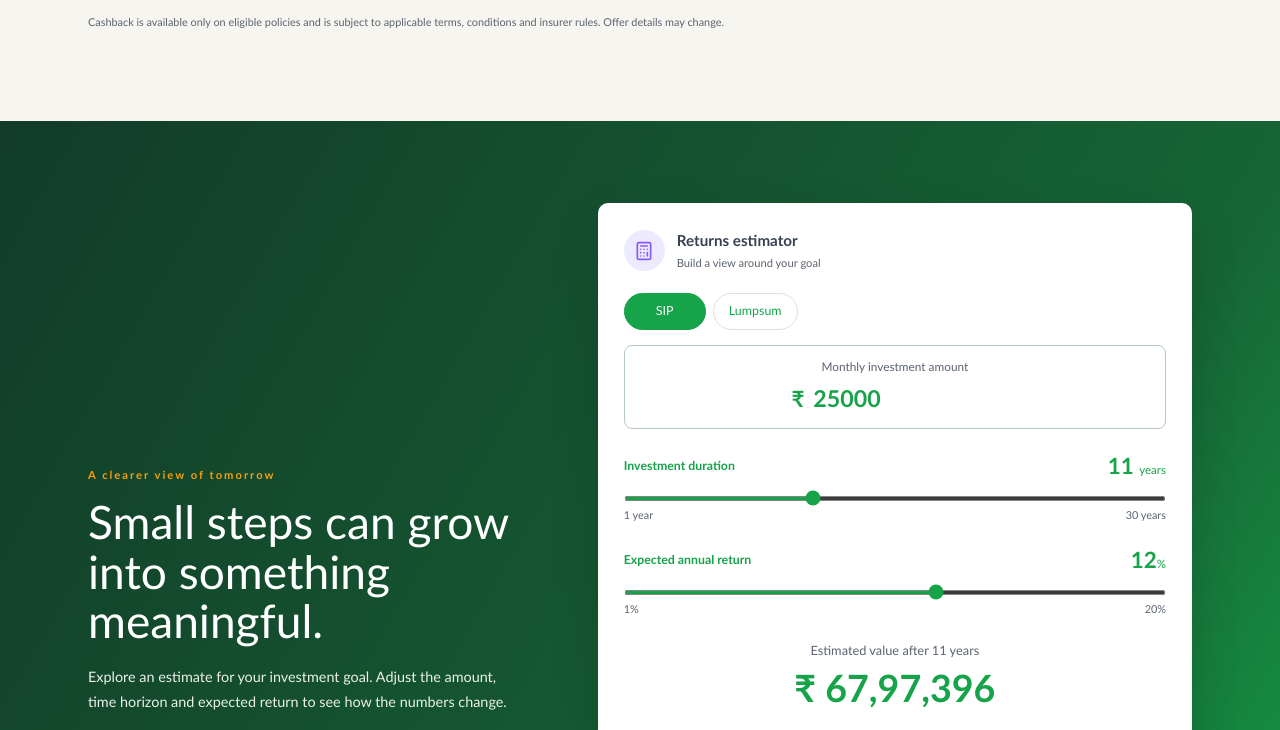
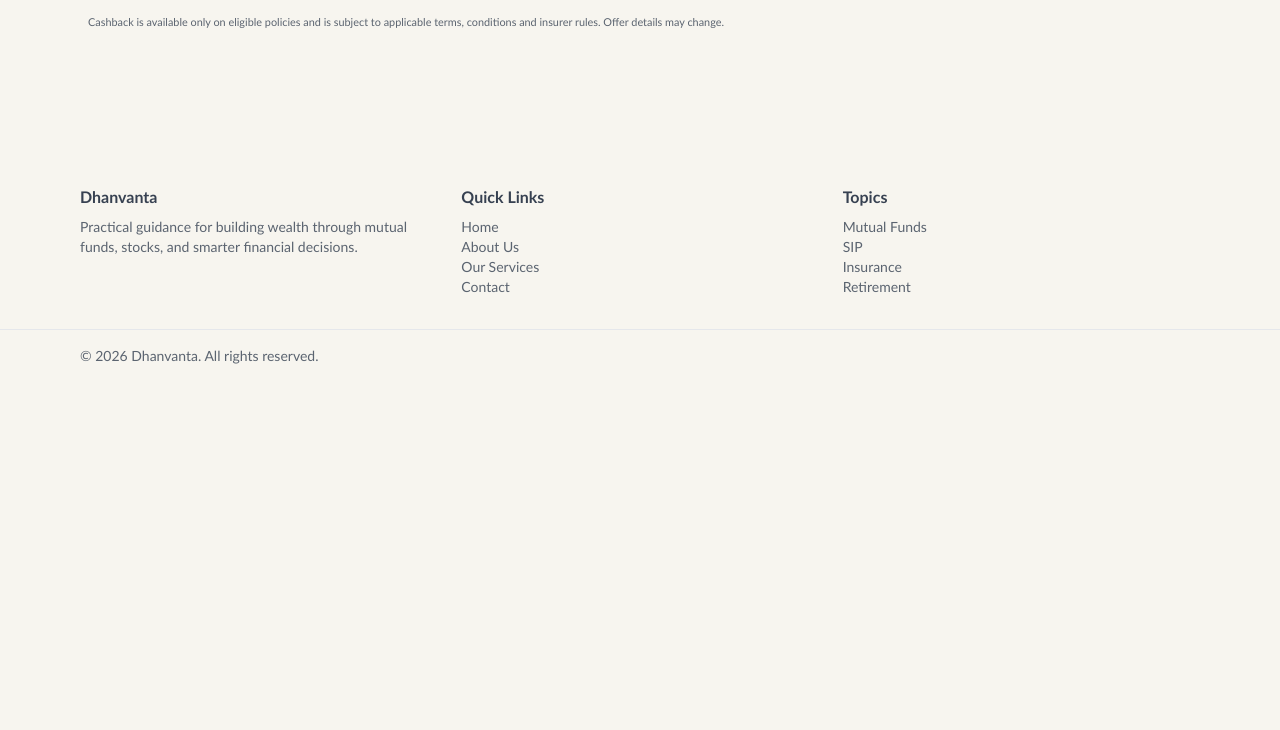
Before and after one commit to smritiRwt/Dhanvanta, a React (Vite) app: page /services in a window 1280 px wide. Shown: the part 4832-5562 px from the top of the page. After the commit the page ends 5214 px from the top, so only its background shows below. Built offline with nearby package versions, Linux system fonts and the light colour scheme.

Commit message:
Update India audience wording

```diff
--- a/src/pages/Home.jsx
+++ b/src/pages/Home.jsx
@@ -1,11 +1,13 @@
 import React from 'react'
 import Hero from '../components/Hero'
+import ReturnsEstimator from '../components/ReturnsEstimator'
 import {Landmark, ShieldCheck, Sparkles, TrendingUp} from 'lucide-react'
 import Services from './Services'
 
 export default function Home(){
   return (
     <div className="home-page single-page">
+      <ReturnsEstimator />
       <Hero />
       <section id="why-wealth" className="home-principles">
         <div className="section-heading">
--- a/src/pages/Services.jsx
+++ b/src/pages/Services.jsx
@@ -1,7 +1,6 @@
 import React,{useState} from 'react'
 import {Link} from 'react-router-dom'
 import {ArrowRight,BriefcaseBusiness,Car,ChartNoAxesCombined,Check,Clock3,HeartPulse,House,Landmark,Percent,Plus,Shield,ShieldCheck,Stethoscope,WalletCards} from 'lucide-react'
-import ReturnsEstimator from '../components/ReturnsEstimator'
 
 const loanOptions=[
   {title:'Personal Loan',label:'PERSONAL NEEDS',description:'Explore flexible financing for planned expenses or an unexpected cost. Compare repayment terms before choosing an option.',fit:'Planned purchases, travel, or urgent expenses',icon:WalletCards},
@@ -88,8 +87,6 @@ export default function Services(){
         <div className="cashback-grid"><article className="cashback-offer life-offer"><div className="cashback-offer-top"><span className="cashback-icon"><ShieldCheck size={22}/></span><span>01 / LIFE COVER</span></div><strong className="cashback-percent">10<sup>%</sup></strong><h3>Up to 10% Cashback</h3><p>On eligible life insurance policies. Review your cover needs and confirm offer details before you apply.</p><Link to="/contact" className="cashback-link">Check eligibility <ArrowRight size={16}/></Link><span className="offer-decoration" aria-hidden="true">✳</span></article><article className="cashback-offer health-offer"><div className="cashback-offer-top"><span className="cashback-icon"><HeartPulse size={22}/></span><span>02 / HEALTH COVER</span></div><strong className="cashback-percent">5<sup>%</sup></strong><h3>Up to 5% Cashback</h3><p>On eligible health insurance policies. Compare the benefits and policy terms alongside the offer.</p><Link to="/contact" className="cashback-link">Check eligibility <ArrowRight size={16}/></Link><span className="offer-decoration" aria-hidden="true">✳</span></article></div>
         <p className="cashback-disclaimer">Cashback is available only on eligible policies and is subject to applicable terms, conditions and insurer rules. Offer details may change.</p>
       </section>
-
-      <ReturnsEstimator/>
     </div>
   )
 }
```
